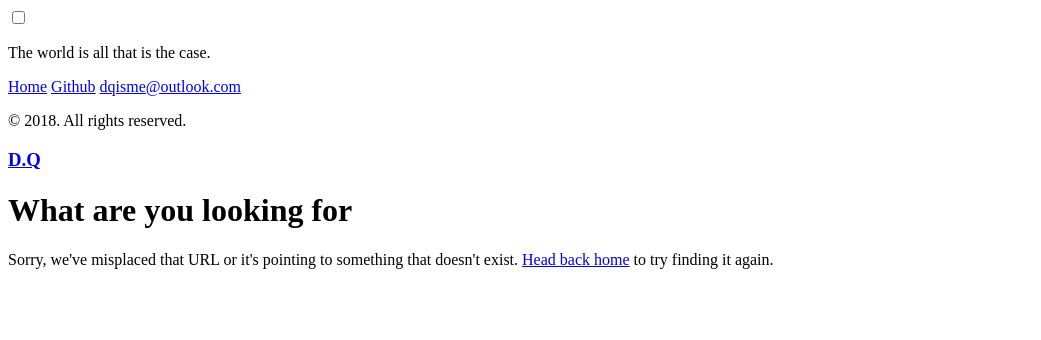
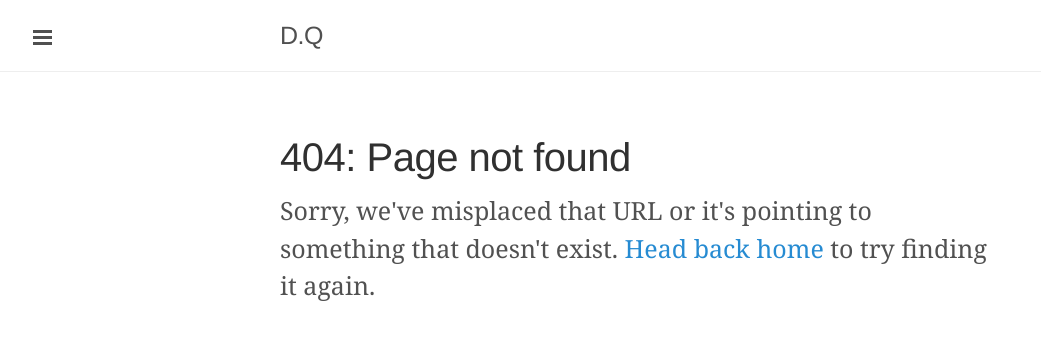
Before and after one commit to dqisme/blog, a Jekyll site: the page built from 404.html, in a window 1280 px wide. Shown: the top 340 px of the page, without its empty margins (0-1041 px from the left). Built offline with Jekyll 4.4.1, drawn with Linux system fonts in a browser that asks for light colours.

Commit message:
Revert "[dq] fix relative path for resources and href."
This reverts commit f820303ff17cc828f35bc01751f6debf3599f995.

```diff
--- a/404.html
+++ b/404.html
@@ -1,9 +1,9 @@
 ---
 layout: default
-title: "What are you looking for"
+title: "404: Page not found"
 ---
 
 <div class="page">
-  <h1 class="page-title">What are you looking for</h1>
-  <p class="lead">Sorry, we've misplaced that URL or it's pointing to something that doesn't exist. <a href="{{ site.url }}">Head back home</a> to try finding it again.</p>
+  <h1 class="page-title">404: Page not found</h1>
+  <p class="lead">Sorry, we've misplaced that URL or it's pointing to something that doesn't exist. <a href="/">Head back home</a> to try finding it again.</p>
 </div>
--- a/_includes/head.html
+++ b/_includes/head.html
@@ -14,17 +14,17 @@
   </title>
 
   <!-- CSS -->
-  <link rel="stylesheet" href="./public/css/poole.css">
-  <link rel="stylesheet" href="./public/css/syntax.css">
-  <link rel="stylesheet" href="./public/css/lanyon.css">
-  <link rel="stylesheet" href="./public/css/custom.css">
+  <link rel="stylesheet" href="/public/css/poole.css">
+  <link rel="stylesheet" href="/public/css/syntax.css">
+  <link rel="stylesheet" href="/public/css/lanyon.css">
+  <link rel="stylesheet" href="/public/css/custom.css">
 
 
   <!-- Icons -->
-  <link rel="apple-touch-icon-precomposed" sizes="144x144" href="./public/apple-touch-icon-144-precomposed.png">
-  <link rel="shortcut icon" href="./public/favicon.ico">
+  <link rel="apple-touch-icon-precomposed" sizes="144x144" href="/public/apple-touch-icon-144-precomposed.png">
+  <link rel="shortcut icon" href="/public/favicon.ico">
 
   <!-- RSS -->
-  <link rel="alternate" type="application/rss+xml" title="RSS" href="./atom.xml">
-  <script type="text/javascript" src="https://cdnjs.cloudflare.com/ajax/libs/mathjax/2.7.5/MathJax.js"></script>
+  <link rel="alternate" type="application/rss+xml" title="RSS" href="/atom.xml">
+  <script type="text/javascript" src="http://cdn.mathjax.org/mathjax/latest/MathJax.js?config=TeX-AMS-MML_HTMLorMML"></script>
 </head>
--- a/_includes/sidebar.html
+++ b/_includes/sidebar.html
@@ -9,7 +9,7 @@
   </div>
 
   <nav class="sidebar-nav">
-    <a class="sidebar-nav-item{% if page.title == "Home" %} active{% endif %}" href="{{ site.url }}">Home</a>
+    <a class="sidebar-nav-item{% if page.title == "Home" %} active{% endif %}" href="/">Home</a>
     <a class="sidebar-nav-item" href="{{ site.author.url }}">Github</a>
     <a class="sidebar-nav-item" href="mailto:{{ site.author.email }}">{{site.author.email}}</a>
   </nav>
--- a/_layouts/default.html
+++ b/_layouts/default.html
@@ -15,7 +15,7 @@
           <label for="sidebar-checkbox" class="sidebar-toggle"></label>
 
           <h3 class="masthead-title">
-            <a href="{{ site.url }}" title="Home">{{ site.title }}</a>
+            <a href="/" title="Home">{{ site.title }}</a>
             <small>{{ site.tagline }}</small>
           </h3>
         </div>
--- a/index.html
+++ b/index.html
@@ -18,15 +18,15 @@ layout: default
 
 <div class="pagination">
   {% if paginator.next_page %}
-    <a class="pagination-item older" href="./page{{paginator.next_page}}">Older</a>
+    <a class="pagination-item older" href="/page{{paginator.next_page}}">Older</a>
   {% else %}
     <span class="pagination-item older">Older</span>
   {% endif %}
   {% if paginator.previous_page %}
     {% if paginator.page == 2 %}
-      <a class="pagination-item newer" href="./">Newer</a>
+      <a class="pagination-item newer" href="/">Newer</a>
     {% else %}
-      <a class="pagination-item newer" href="./page{{paginator.previous_page}}">Newer</a>
+      <a class="pagination-item newer" href="/page{{paginator.previous_page}}">Newer</a>
     {% endif %}
   {% else %}
     <span class="pagination-item newer">Newer</span>
```
